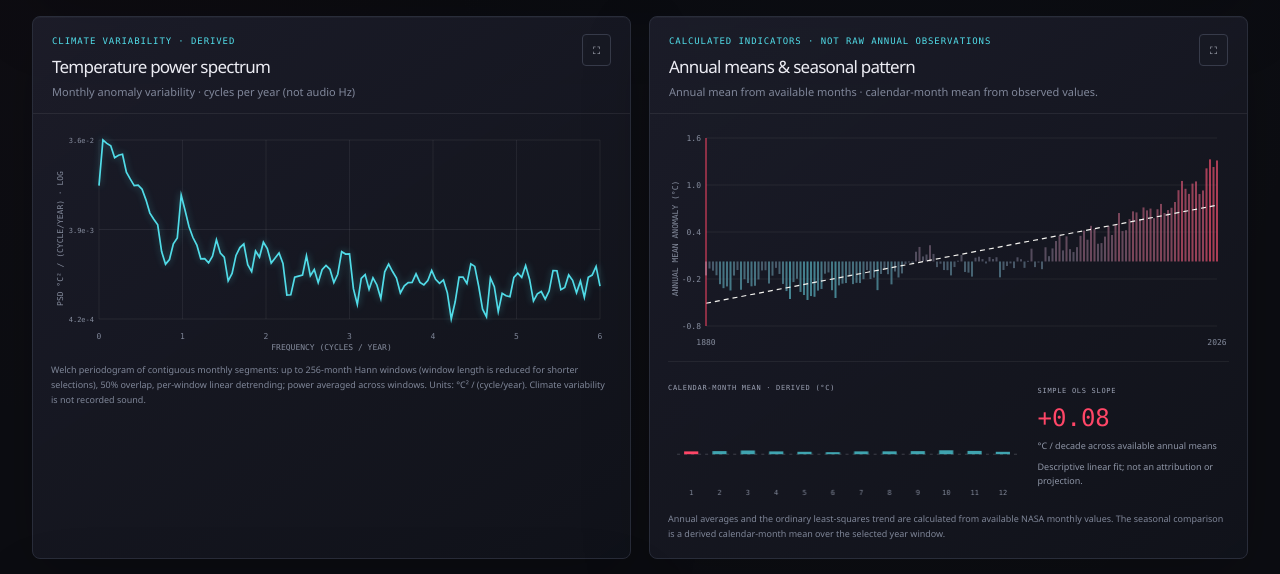
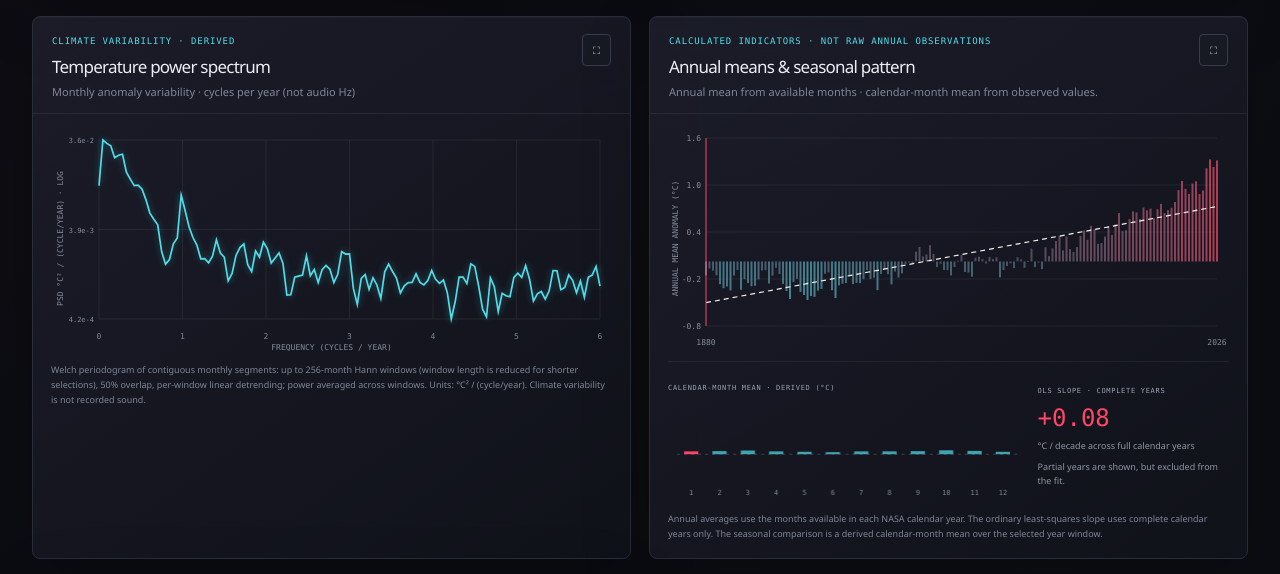
Before and after one commit to Devmyre369/Earth-Jukebox, a plain HTML site: page earth-jukebox/web/index.html in a window 1280 px wide. Shown: the part 2224-2798 px from the top of the page. Drawn offline with Linux system fonts and the light colour scheme; files whose address does not match are found by name.

Commit message:
ui updated

```diff
--- a/earth-jukebox/web/app.js
+++ b/earth-jukebox/web/app.js
@@ -322,12 +322,13 @@ function calculateClimateSummaries() {
     count: value.count,
   }));
 
-  const count = state.annualMeans.length;
-  const meanYear = state.annualMeans.reduce((sum, item) => sum + item.year, 0) / (count || 1);
-  const meanAnomaly = state.annualMeans.reduce((sum, item) => sum + item.mean, 0) / (count || 1);
+  const completeYears = state.annualMeans.filter((item) => item.count === 12);
+  const count = completeYears.length;
+  const meanYear = completeYears.reduce((sum, item) => sum + item.year, 0) / (count || 1);
+  const meanAnomaly = completeYears.reduce((sum, item) => sum + item.mean, 0) / (count || 1);
   let covariance = 0;
   let variance = 0;
-  for (const item of state.annualMeans) {
+  for (const item of completeYears) {
     covariance += (item.year - meanYear) * (item.mean - meanAnomaly);
     variance += (item.year - meanYear) ** 2;
   }
@@ -854,7 +855,8 @@ function drawAnnualChart() {
     context.globalAlpha = 1;
   }
 
-  const regression = regressionFor(values);
+  const regressionValues = values.filter((item) => item.count === 12);
+  const regression = regressionFor(regressionValues.length > 1 ? regressionValues : values);
   context.beginPath();
   context.moveTo(x(yearMin), y(regression.intercept + regression.slope * yearMin));
   context.lineTo(x(yearMax), y(regression.intercept + regression.slope * yearMax));
--- a/earth-jukebox/web/index.html
+++ b/earth-jukebox/web/index.html
@@ -224,13 +224,13 @@
                 <canvas id="seasonal-canvas" role="img" aria-label="Derived mean anomaly by calendar month"></canvas>
               </div>
               <div class="trend-readout">
-                <span class="axis-label">SIMPLE OLS SLOPE</span>
+                <span class="axis-label">OLS SLOPE · COMPLETE YEARS</span>
                 <strong id="trend-value">—</strong>
-                <span>°C / decade across available annual means</span>
-                <small>Descriptive linear fit; not an attribution or projection.</small>
+                <span>°C / decade across full calendar years</span>
+                <small>Partial years are shown, but excluded from the fit.</small>
               </div>
             </div>
-            <p class="viz-note">Annual averages and the ordinary least-squares trend are calculated from available NASA monthly values. The seasonal comparison is a derived calendar-month mean over the selected year window.</p>
+            <p class="viz-note">Annual averages use the months available in each NASA calendar year. The ordinary least-squares slope uses complete calendar years only. The seasonal comparison is a derived calendar-month mean over the selected year window.</p>
           </article>
 
           <article class="viz-panel layers-panel" aria-labelledby="layers-heading">
```
Also changed, not shown: 1 other file.
